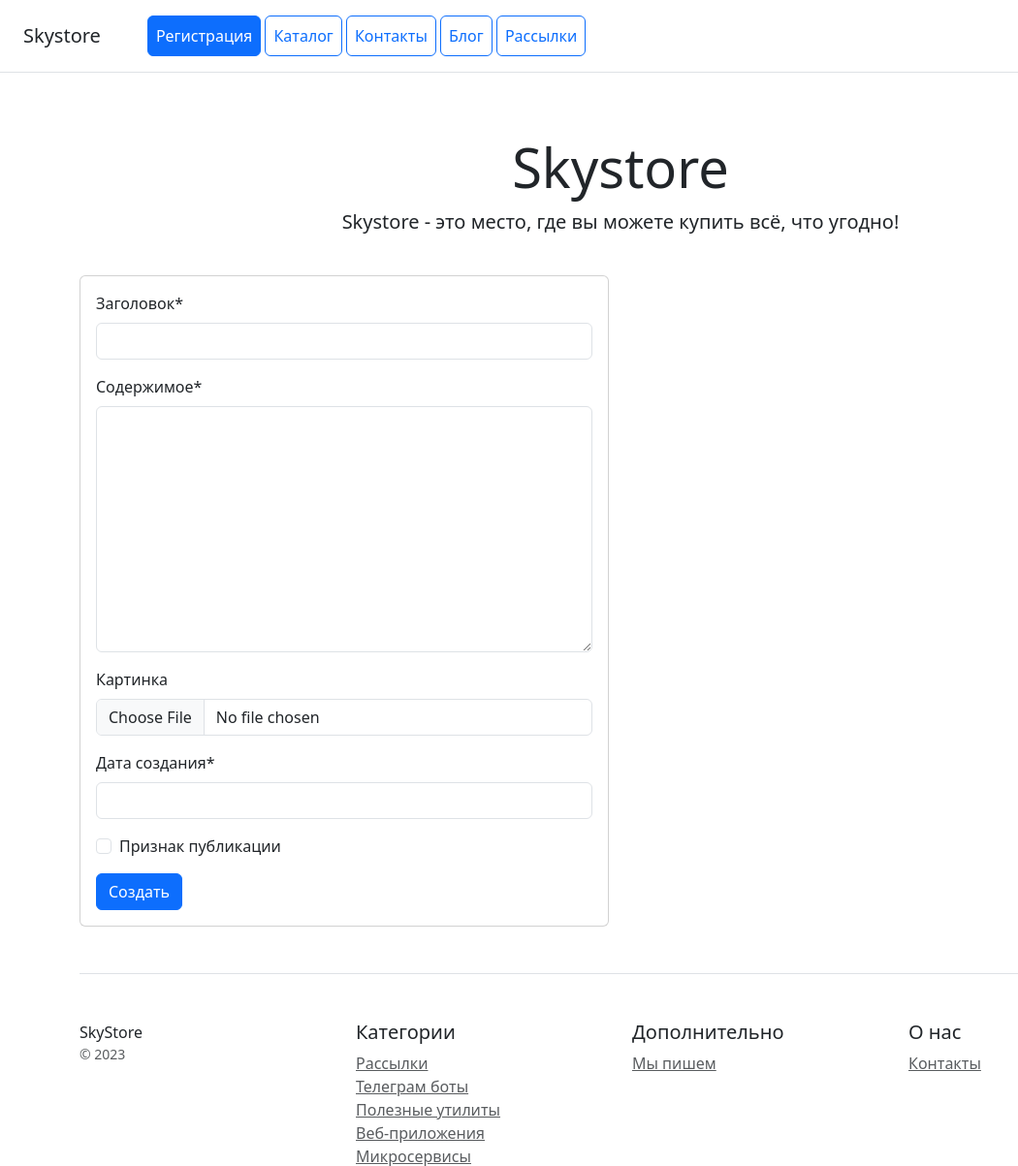
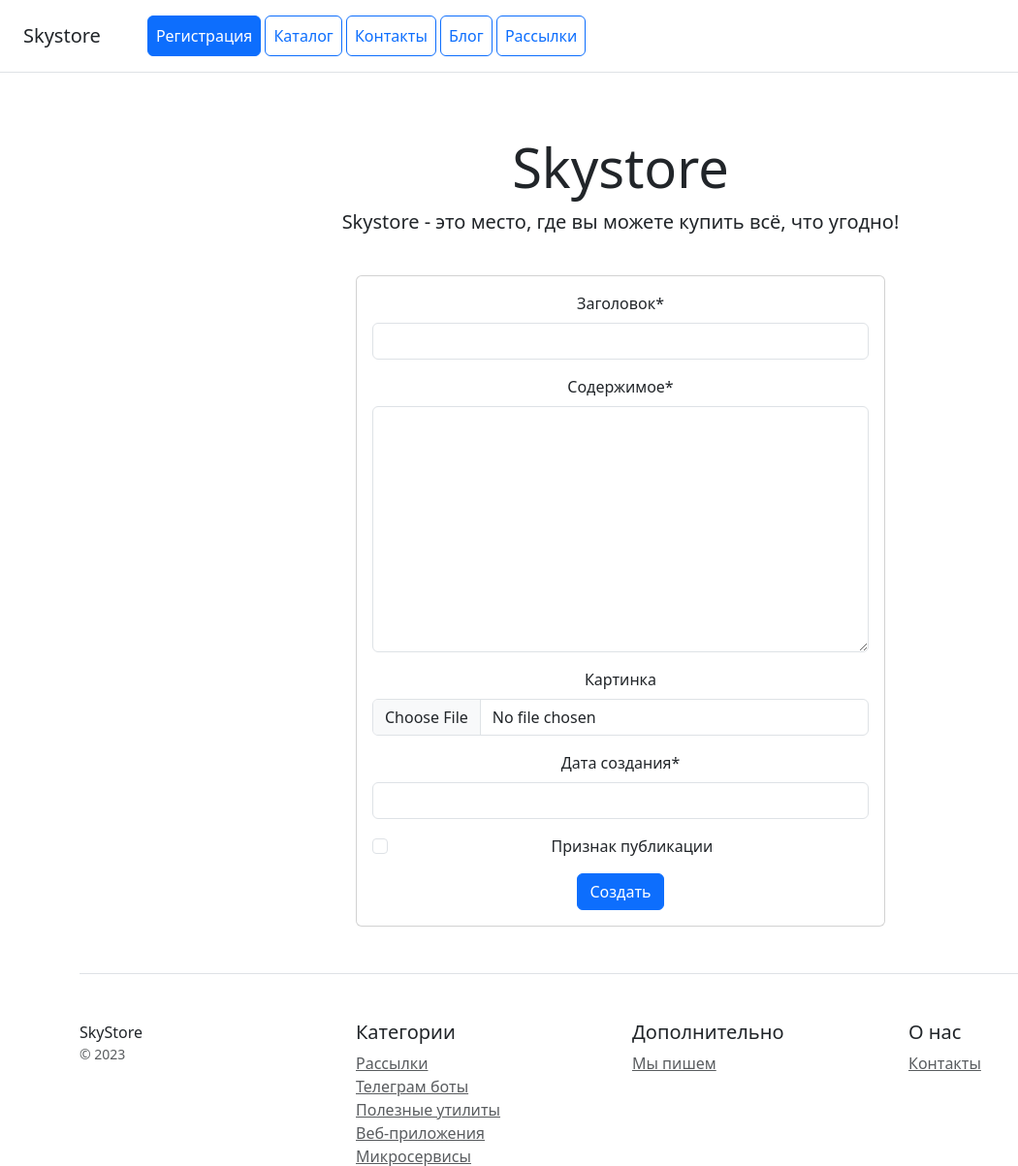
Before and after one commit to julyashap/marketplace_django, a Django app: page /blog/create in a window 1280 px wide. Shown: the top 1203 px of the page at 97% size, without its empty margins (0-1050 px from the left). Run offline with Django 5.2, Linux system fonts and the light colour scheme; some libraries are stand-ins or nearby versions.

Commit message:
Restyle form

```diff
--- a/catalog/templates/catalog/includes/inc_catalog_form.html
+++ b/catalog/templates/catalog/includes/inc_catalog_form.html
@@ -1,6 +1,6 @@
 {% load crispy_forms_tags %}
 <div class="col-12">
-    <div class="row">
+    <div class="row d-flex justify-content-center align-items-center text-center">
         <div class="col-6">
             <div class="card">
                 <div class="card-body">
```
